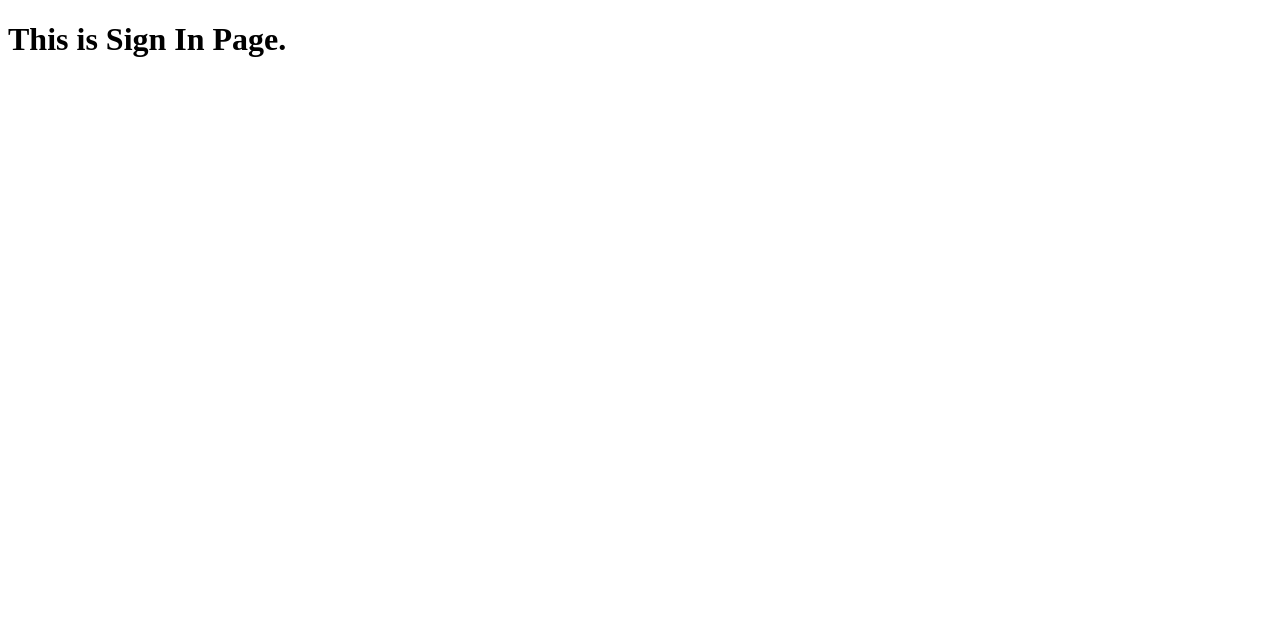
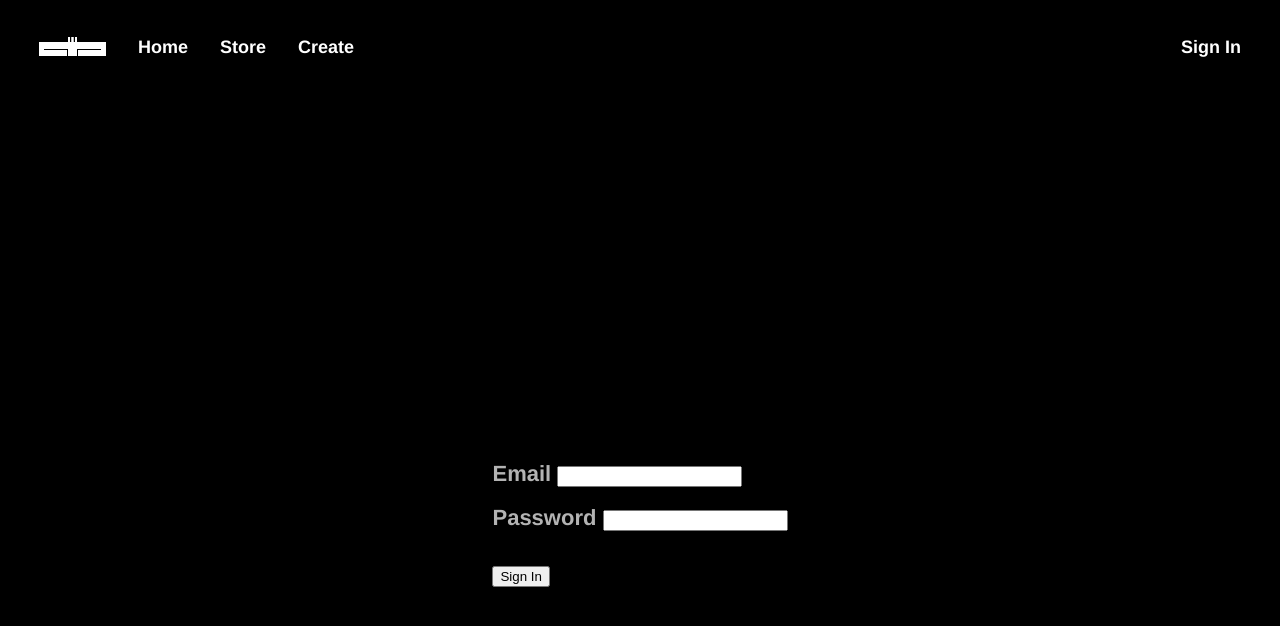
Before and after one commit to HelHassel/Emperor, a plain HTML site: page auth.html in a window 1280 px wide. Drawn offline with Linux system fonts and the light colour scheme.

Commit message:
Worked on BG-Video & Sign In Page.

```diff
--- a/auth.html
+++ b/auth.html
@@ -1,11 +1,54 @@
 <!DOCTYPE html>
 <html lang="en">
-<head>
-    <meta charset="UTF-8">
-    <meta name="viewport" content="width=device-width, initial-scale=1.0">
+  <head>
+    <meta charset="UTF-8" />
+    <meta name="viewport" content="width=device-width, initial-scale=1.0" />
     <title>Sign In</title>
-</head>
-<body>
-    <h1>This is Sign In Page.</h1>
-</body>
+    <link rel="stylesheet" href="authStyle.css" />
+  </head>
+  </head>
+  <body>
+    <!-- NavBar Start -->
+    <div class="nav-div">
+      <nav>
+        <div class="logo">
+          <a href="index.html"
+            ><img
+              src="Assets/Logo.svg"
+              alt="logo"
+              style="width: 67px; height: 19px"
+          /></a>
+        </div>
+        <div class="left-links">
+            <a href="index.html">Home</a>
+            <a href="store.html">Store</a>
+            <a href="create.html">Create</a>
+          </div>
+        <div class="right-links">
+          <a href="auth.html">Sign In</a>
+        </div>
+      </nav>
+    </div>
+    <!-- NavBar End -->
+    <!-- Login Form Start -->
+    <p>Login</p>
+    <div class="login-container">
+        <form class="login-form" action="process-login.php" method="post">
+          <div class="form-group">
+            <label for="email">Email</label>
+            <input type="text" id="email" name="email" required>
+          </div>
+          <br>
+          <div class="form-group">
+            <label for="password">Password</label>
+            <input type="password" id="password" name="password" required>
+          </div>
+          <br>
+          <div class="submit">
+            <input type="submit" value="Sign In">
+          </div>
+        </form>
+      </div>
+      <!-- Login Form End -->
+  </body>
 </html>
--- /dev/null
+++ b/authStyle.css
@@ -0,0 +1,70 @@
+body {
+  background: #000;
+}
+
+/* Navbar Start*/
+nav {
+  overflow: hidden;
+}
+
+nav a {
+  float: left;
+  display: block;
+  color: white;
+  text-align: center;
+  padding: 14px 16px;
+  text-decoration: none;
+}
+
+.nav-div {
+  padding-top: 15px;
+  padding-left: 15px;
+  padding-right: 15px;
+
+  color: #fff;
+  text-align: center;
+  font-family: Helvetica;
+  font-size: 18px;
+  font-style: normal;
+  font-weight: 700;
+  line-height: normal;
+}
+
+.logo {
+  float: left;
+}
+
+.left-links {
+  float: left;
+}
+
+.right-links {
+  float: right;
+}
+/* Navbar End*/
+
+/* Form Start */
+.login-container {
+  display: flex;
+  justify-content: center;
+  align-items: center;
+  height: 100vh;
+}
+
+.form-group {
+  color: rgba(255, 255, 255, 0.7);
+  font-family: Helvetica;
+  font-size: 22px;
+  font-style: normal;
+  font-weight: 900;
+  line-height: normal;
+}
+
+.submit {
+  color: rgba(255, 255, 255, 0.8);
+  font-family: Helvetica;
+  font-size: 35px;
+  font-style: normal;
+  font-weight: 400;
+  line-height: normal;
+}
--- a/style.css
+++ b/style.css
@@ -1,6 +1,8 @@
 /* Body CSS */
 body {
-  background: url(Assets/Noise_1.png);
+  width: 1920px;
+  height: 1080px;
+  background: url(Assets/Emperor\ Red\ Noise\ 2.gif);
   background-size: cover;
   background-position: center;
   background-repeat: no-repeat;
@@ -12,7 +14,7 @@ body {
   src: url(Assets/Abang-Fashion.otf);
 }
 
-/* Main EMPEROR */
+/* Main EMPEROR
 .centered-div {
   display: flex;
   justify-content: center;
@@ -25,7 +27,7 @@ body {
   font-style: normal;
   font-weight: 900;
   line-height: normal;
-}
+} */
 
 /* Navbar Start*/
 nav {
@@ -51,15 +53,12 @@ nav a {
   font-family: Helvetica;
   font-size: 18px;
   font-style: normal;
-  font-weight: 900;
+  font-weight: 700;
   line-height: normal;
 }
 
 .logo {
   float: left;
-  padding-top: 14px;
-  padding-left: 8px;
-  padding-right: 6px;
 }
 
 .left-links {
```
Also changed, not shown: create.html (+2 -2 lines), index.html (+6 -5 lines), store.html (renamed from explore.html, +2 -2 lines), 1 other file.
